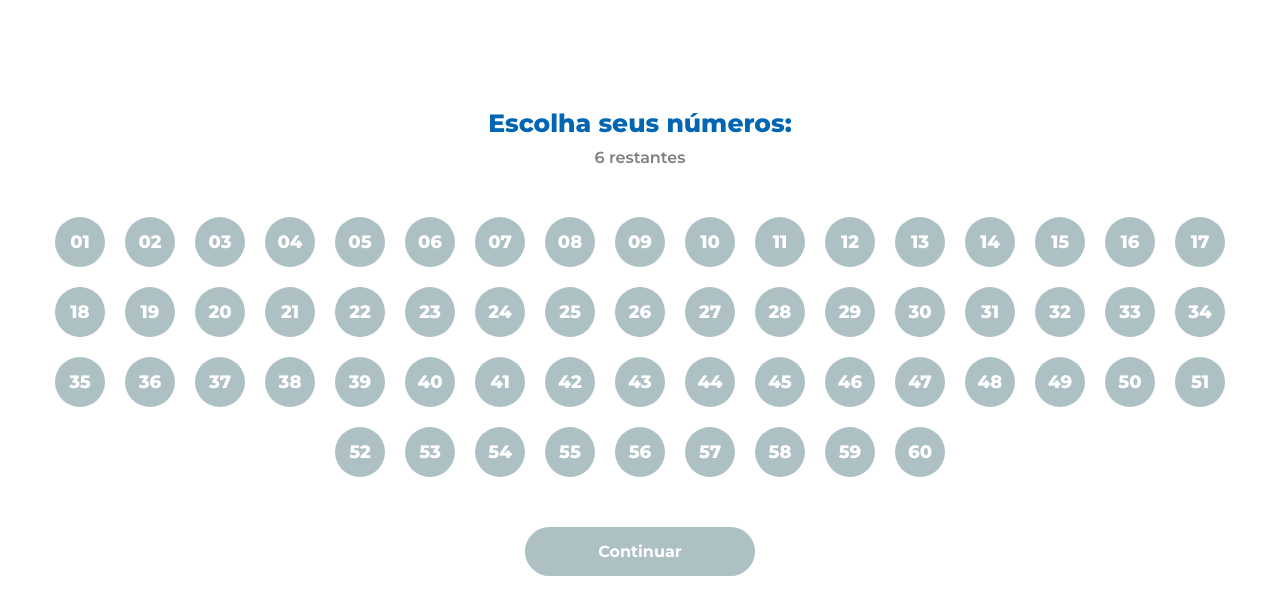
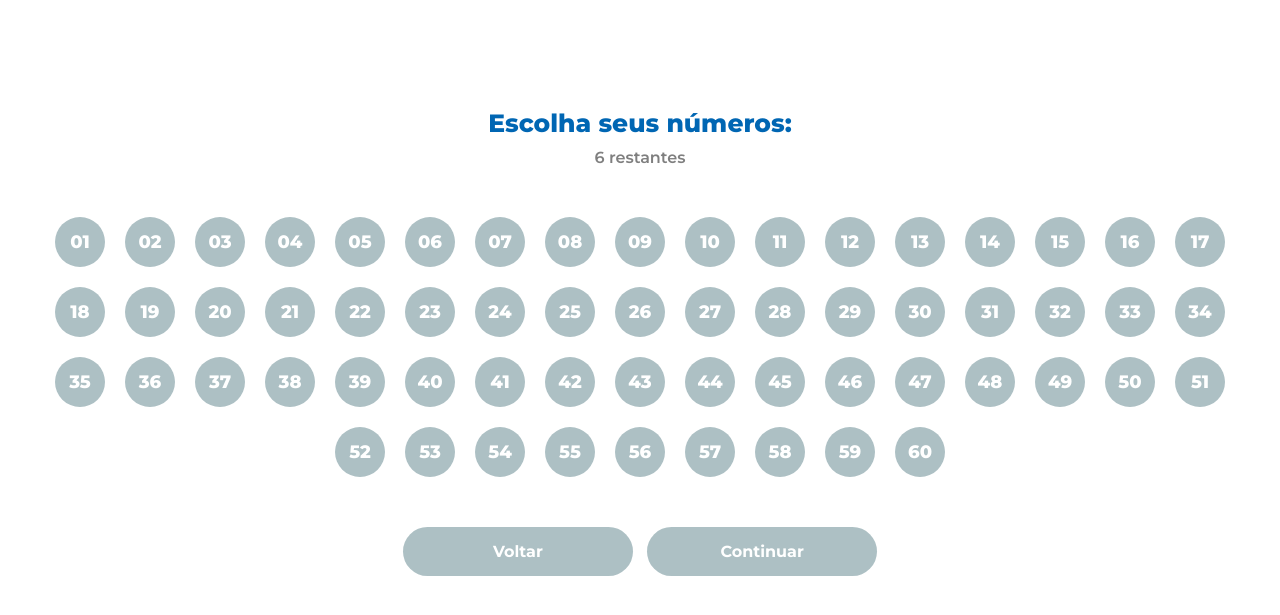
Before and after one commit to rolwane/mega-sena-game, a plain HTML site: page index.html in a window 1280 px wide. Both pictures are taken after a click on the button "Continuar". Shown: the part 145-760 px from the top of the page. Drawn offline with Linux system fonts and the light colour scheme.

Commit message:
Correção de bug

```diff
--- a/css/style.css
+++ b/css/style.css
@@ -152,6 +152,22 @@ main {
   font-size: 16px;
   cursor: pointer;
   margin-top: 50px;
+  margin-left: 5px;
+}
+
+#btn-voltar {
+  width: 100%;
+  max-width: 230px;
+  padding: 15px;
+  border-radius: 100px;
+  border: none;
+  color: rgb(255, 255, 255);
+  font-weight: 700;
+  font-size: 16px;
+  cursor: pointer;
+  margin-top: 50px;
+  margin-right: 5px;
+  background-color: rgb(173, 192, 196)
 }
 
 .overlay {
@@ -216,6 +232,6 @@ main {
   background-color: rgb(0, 93, 163);
 }
 
-#btn-cancelar:hover {
+#btn-cancelar:hover, #btn-voltar:hover {
   background-color: rgb(155, 172, 176);
 }
--- a/index.html
+++ b/index.html
@@ -38,6 +38,7 @@
         <h2 class="h2-title">Escolha seus números:</h2>
         <span id="restantes"></span>
         <div class="choose-numbers"></div>
+        <button id="btn-voltar">Voltar</button>
         <button id="btn-bet" class="btn-disabled" disabled="">Continuar</button>
       </section>
     </div>
--- a/js/scripts.js
+++ b/js/scripts.js
@@ -153,6 +153,25 @@ function enableButton(checker) {
   }
 }
 
+function verificaQuantidade() {
+  let quantity = document.querySelector('input[name="qnt-numbers"]:checked').value;
+  let button = document.querySelector('#btn-bet');
+  if ((quantity - marcados) < 0) {
+    button.setAttribute('disabled', '');
+    button.classList.remove('btn-enabled');
+    button.classList.add('btn-disabled');
+  } else if(quantity > marcados){
+    button.setAttribute('disabled', '');
+    button.classList.remove('btn-enabled');
+    button.classList.add('btn-disabled');
+    for (const checkbox of allCheckbox) {
+      if(!checkbox.checked) {
+        checkbox.removeAttribute('disabled');
+      }
+    }
+  }
+}
+
 labelGenerator(60, 1, 'check-', 'check-label','.choose-numbers');
 inputGenerator('checkbox', 60, 1, 'check-', 'choose-numbers', '.choose-numbers', changeCheckbox);
 
@@ -163,7 +182,8 @@ document.querySelector('#btn-next').addEventListener('click', function() {
   let quantity = document.querySelector('input[name="qnt-numbers"]:checked').value;
   document.querySelector('#container-home').classList.add('hidden');
   document.querySelector('#container-bet').classList.remove('hidden');
-  document.querySelector('#restantes').innerText = `${quantity} restantes`;
+  document.querySelector('#restantes').innerText = `${quantity - marcados} restantes`;
+  verificaQuantidade();
 });
 
 
@@ -197,3 +217,8 @@ document.querySelector('#btn-cancelar').addEventListener('click', function() {
   document.querySelector('.confirmation').classList.remove('show');
   document.querySelector('.confirmation').classList.add('hidden');
 })
+
+document.querySelector('#btn-voltar').addEventListener('click', function() {
+  document.querySelector('#container-bet').classList.add('hidden');
+  document.querySelector('#container-home').classList.remove('hidden');
+})
```
